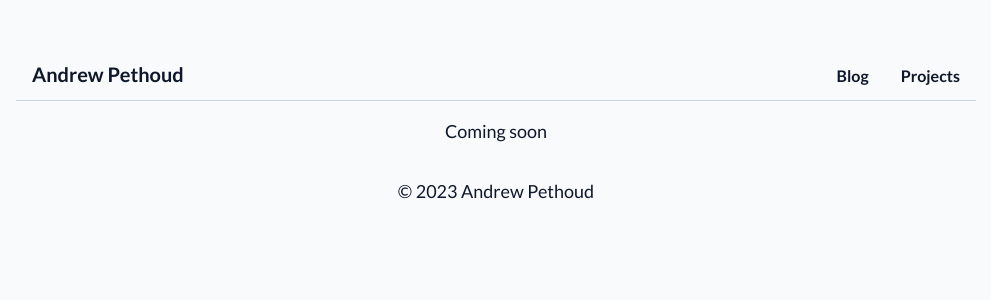
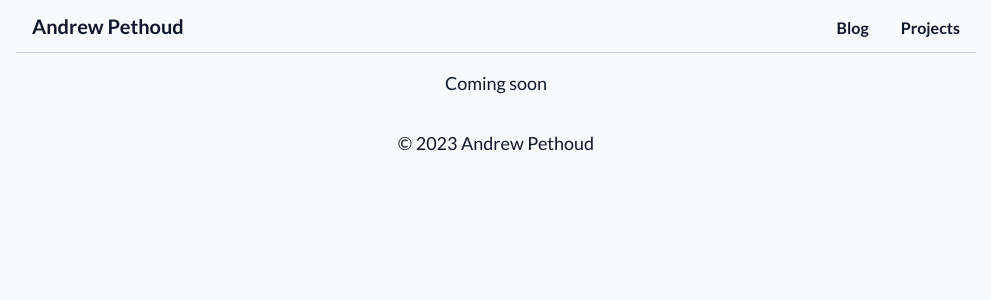
Before and after one commit to apethoud/blog-site, a Next.js app: page /projects in a window 1280 px wide. Shown: the top 300 px of the page, without its empty margins (144-1135 px from the left). Built offline with nearby package versions, Linux system fonts and the light colour scheme.

Commit message:
fix(Nav): remove top margin

```diff
--- a/src/app/layout.js
+++ b/src/app/layout.js
@@ -14,7 +14,7 @@ export default function RootLayout({ children }) {
     <html lang="en">
       <body>
         <main className="min-h-screen bg-slate-50 dark:bg-slate-900 flex flex-col items-center">
-          <div className="flex-1 flex flex-col w-full xl:w-3/4 mt-12">
+          <div className="flex-1 flex flex-col w-full xl:w-3/4">
             <Nav />
             <div style={{ display: "flex", justifyContent: "center" }}>
               {children}
```
